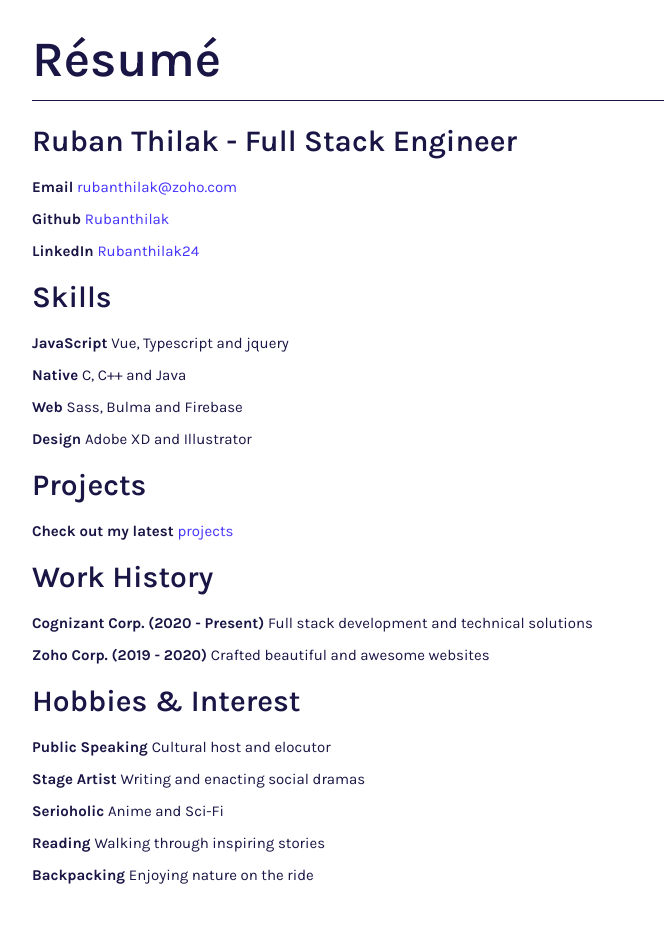
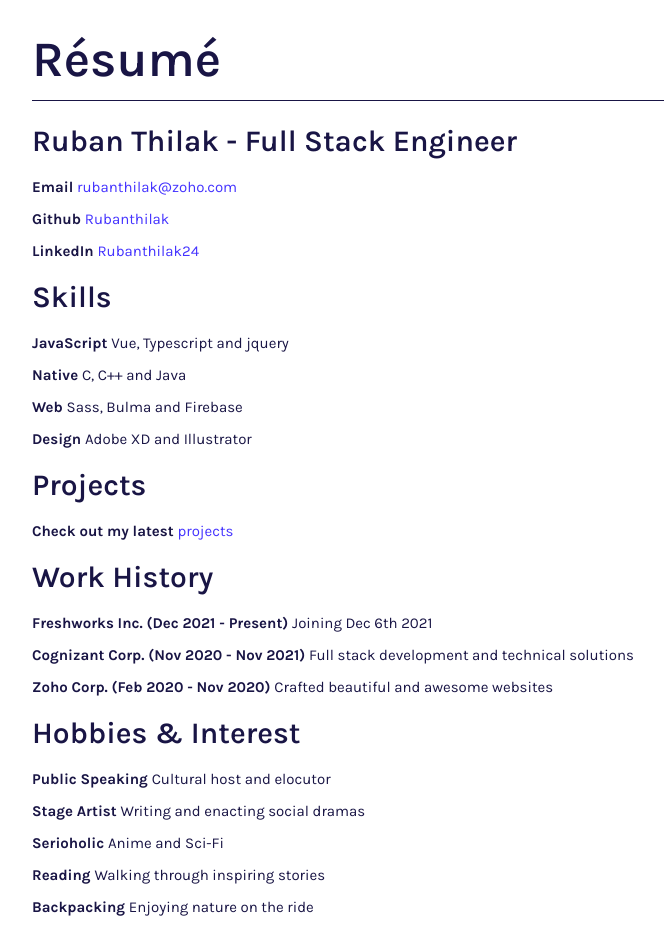
Before and after one commit to rubanthilak/rubanthilak.github.io, a website built with webpack: page pages/resume.html in a window 1280 px wide. Shown: the whole page, without its empty margins (8-672 px from the left). Built offline with nearby package versions, Linux system fonts and the light colour scheme.

Commit message:
fresh update

```diff
--- a/pages/resume.html
+++ b/pages/resume.html
@@ -43,8 +43,9 @@
                 <h2>Work History</h2>
             </div>
             <div class="resume-content">
-                <p>Cognizant Corp. (2020 - Present) <span>Full stack development and technical solutions</span></p>
-                <p>Zoho Corp. (2019 - 2020) <span>Crafted beautiful and awesome websites</span></p>
+                <p>Freshworks Inc. (Dec 2021 - Present) <span>Joining Dec 6th 2021</span></p>
+                <p>Cognizant Corp. (Nov 2020 - Nov 2021) <span>Full stack development and technical solutions</span></p>
+                <p>Zoho Corp. (Feb 2020 - Nov 2020) <span>Crafted beautiful and awesome websites</span></p>
             </div>
             <div class="resume-subtitle">
                 <h2>Hobbies & Interest</h2>
```
